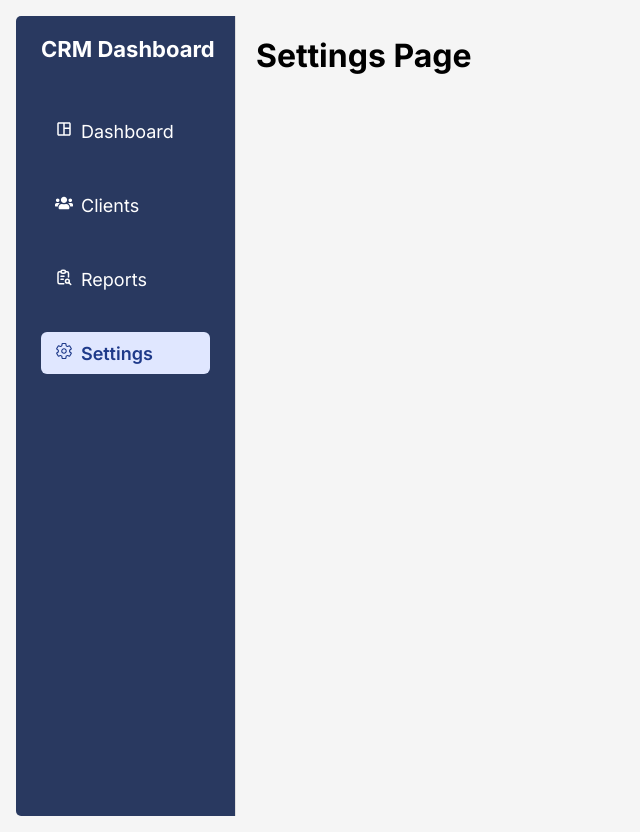
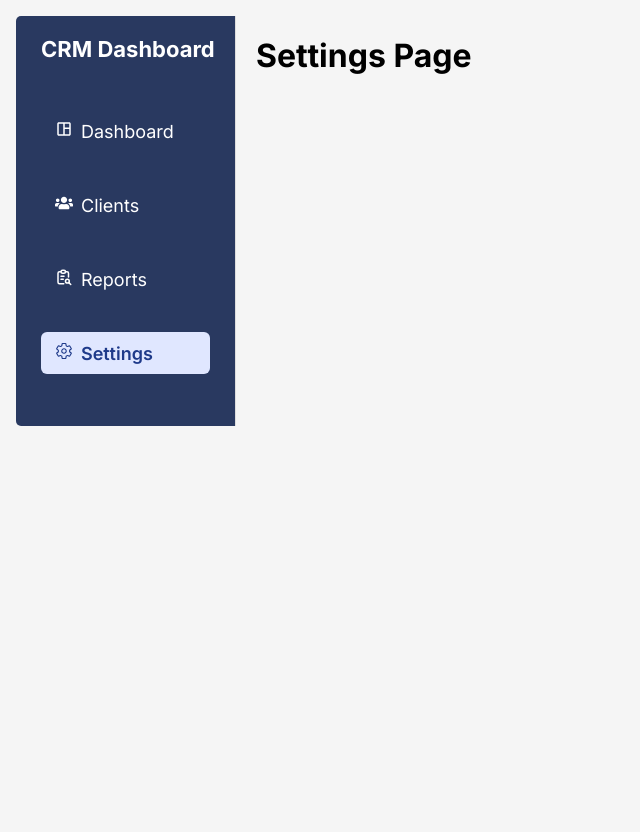
Before and after one commit to FixedBits/client-dashboard, a React (Vite) app: page /settings in a window 1280 px wide. Shown: the whole page, without its empty margins (0-640 px from the left). After the commit the page ends 800 px from the top, so only its background shows below. Built offline with nearby package versions, Linux system fonts and the light colour scheme.

Commit message:
Set SidePanel height to auto instead of 100vh

```diff
--- a/src/styles/SidePanel.css
+++ b/src/styles/SidePanel.css
@@ -1,10 +1,11 @@
 /* Side panel container layout + background */
 .side-panel {
+  position: sticky;
   width: 220px;
   flex-shrink: 0;
   background: #293960;
   border-right: 1px solid #ddd;
-  height: 100vh;
+  height: auto;
   padding: 20px 25px;
   box-sizing: border-box;
   border-radius: 5px 0 0 5px;
```
